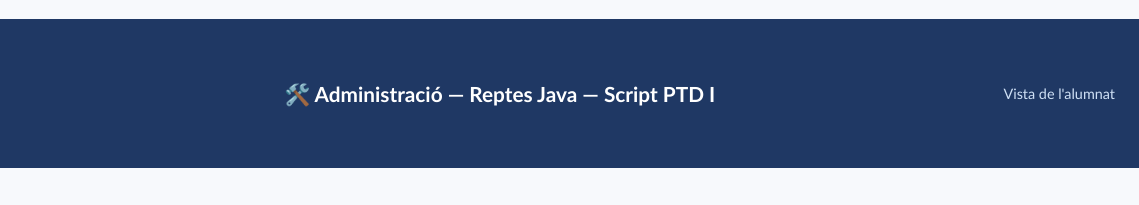
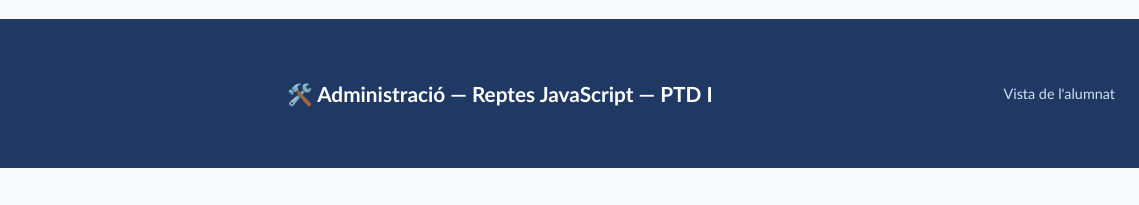
Before and after one commit to XTomasArtigues/joc_de_proves_web, a website: page public/admin.html in a window 1280 px wide. Shown: the top 205 px of the page, 141-1280 px from the left. Drawn offline with Linux system fonts and the light colour scheme.

Commit message:
Update admin.html

```diff
--- a/public/admin.html
+++ b/public/admin.html
@@ -3,13 +3,13 @@ e<!doctype html>
 <head>
 <meta charset="utf-8" />
 <meta name="viewport" content="width=device-width, initial-scale=1" />
-<title>Administració — Reptes Java Script — PTD I</title>
+<title>Administració — Reptes JavaScript — PTD I</title>
 <link rel="stylesheet" href="style.css" />
 </head>
 <body>
 <header>
   <img src="logo.png"/>
-  <h1>🛠️ Administració — Reptes Java — Script PTD I</h1>
+  <h1>🛠️ Administració — Reptes JavaScript  —  PTD I</h1>
   <a href="index.html">Vista de l'alumnat</a>
 </header>
 <main id="app"></main>
```
